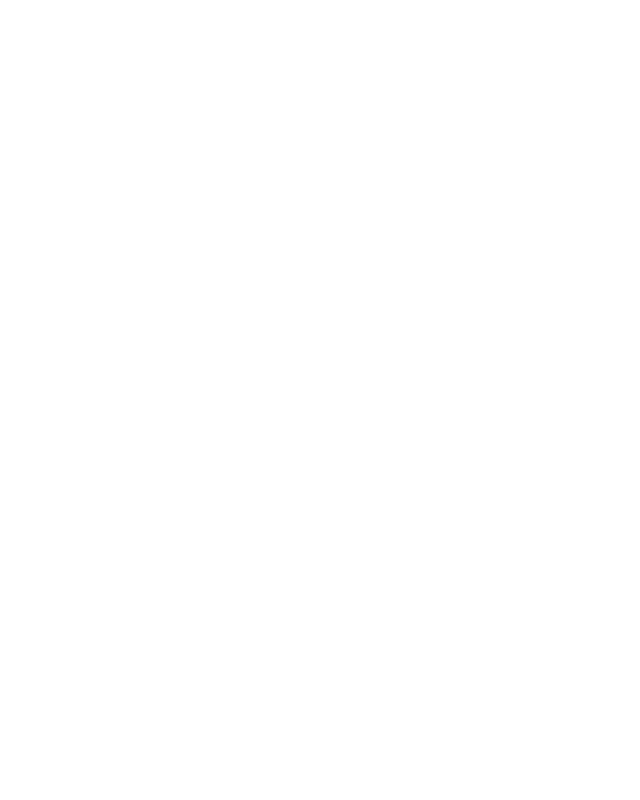
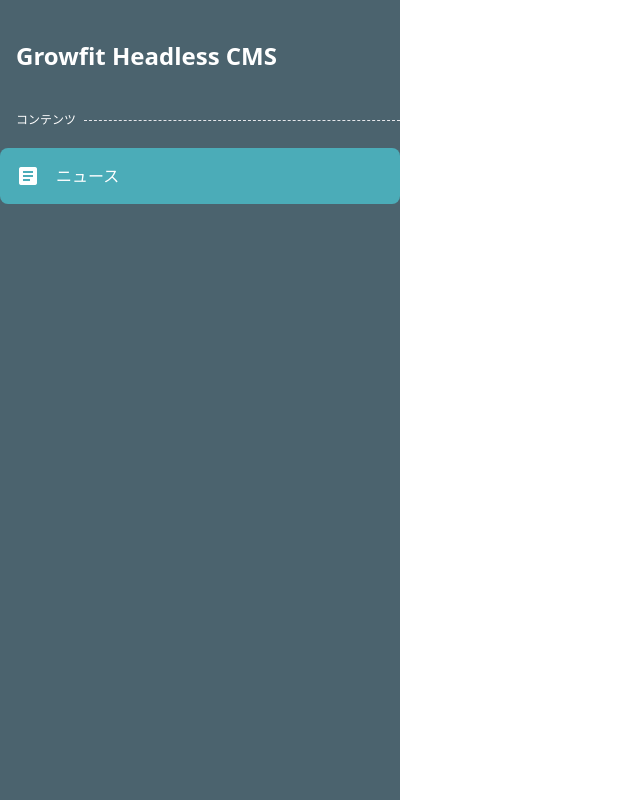
Before and after one commit to Taiga-Ebihara/growfit-FE-admin, a Nuxt app: page / in a window 1280 px wide. Before the commit this address had no page. Shown: the whole page, without its empty margins (0-640 px from the left). Built offline with nearby package versions, Linux system fonts and the light colour scheme.

Commit message:
Create: default layouts

```diff
--- a/nuxt.config.js
+++ b/nuxt.config.js
@@ -11,7 +11,10 @@
       { hid: 'description', name: 'description', content: '' },
       { name: 'format-detection', content: 'telephone=no' },
     ],
-    link: [{ rel: 'icon', type: 'image/x-icon', href: '/favicon.ico' }],
+    link: [
+      { rel: 'icon', type: 'image/x-icon', href: '/favicon.ico' },
+      { rel: 'stylesheet', href: 'https://fonts.googleapis.com/icon?family=Material+Icons' },
+    ],
   },
 
   // Global CSS: https://go.nuxtjs.dev/config-css
--- /dev/null
+++ b/src/layouts/default.vue
@@ -0,0 +1,18 @@
+<template>
+<div class="flex">
+  <div class="h-screen w-400px py-10 bg-base text-white">
+    <span class="block ml-4 text-2xl font-bold">Growfit Headless CMS</span>
+    <div class="flex items-center mt-10 ml-4">
+      <span class="block text-xs whitespace-nowrap">コンテンツ</span>
+      <div class="h-0 w-full ml-2 border-t border-dashed"></div>
+    </div>
+    <div class="flex items-center w-full mt-5 p-4 bg-primary rounded-lg">
+      <span class="material-icons block">article</span>
+      <span class="block ml-4">ニュース</span>
+    </div>
+  </div>
+  <main>
+    <Nuxt />
+  </main>
+</div>
+</template>
--- a/tailwind.config.js
+++ b/tailwind.config.js
@@ -1,7 +1,17 @@
 module.exports = {
   purge: [],
   darkMode: false, // or 'media' or 'class'
-  theme: {},
+  theme: {
+    extend: {
+      colors: {
+        base: '#4B636E',
+        primary: '#4BACB8',
+      },
+      spacing: {
+        '400px': '400px'
+      }
+    }
+  },
   variants: {
     extend: {},
   },
```
